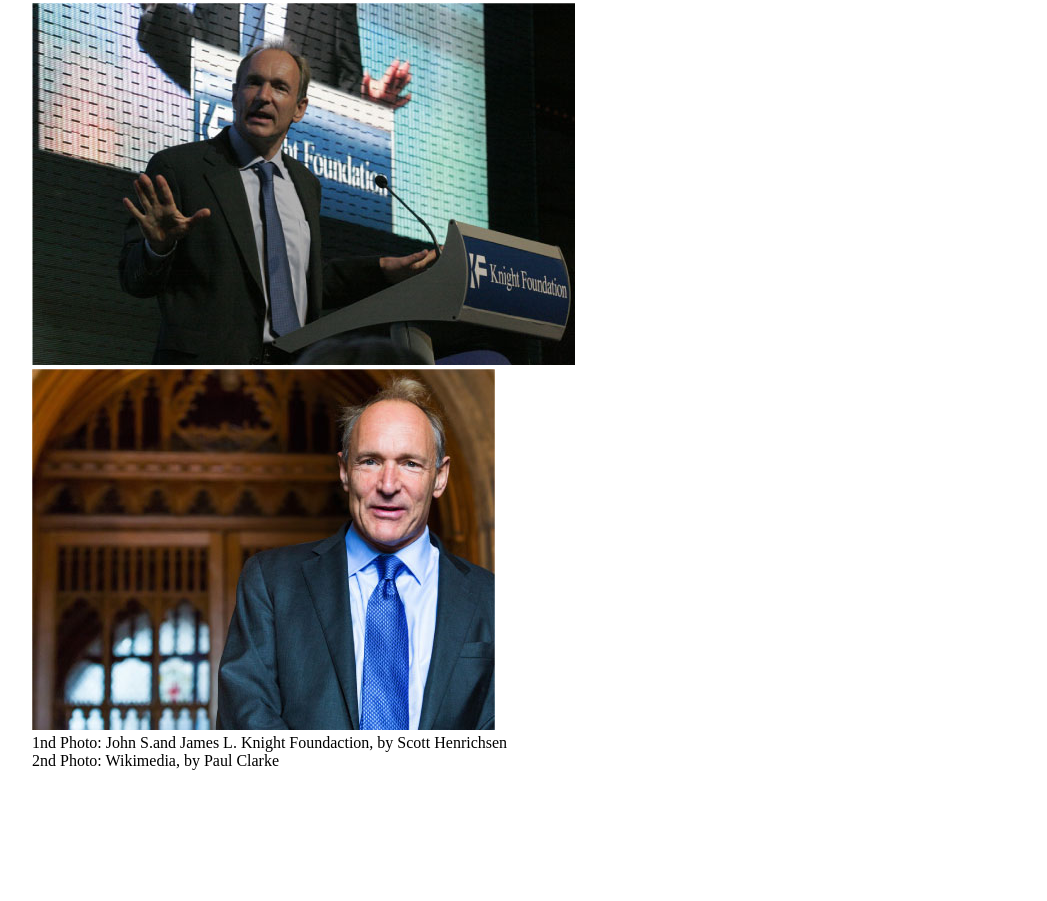
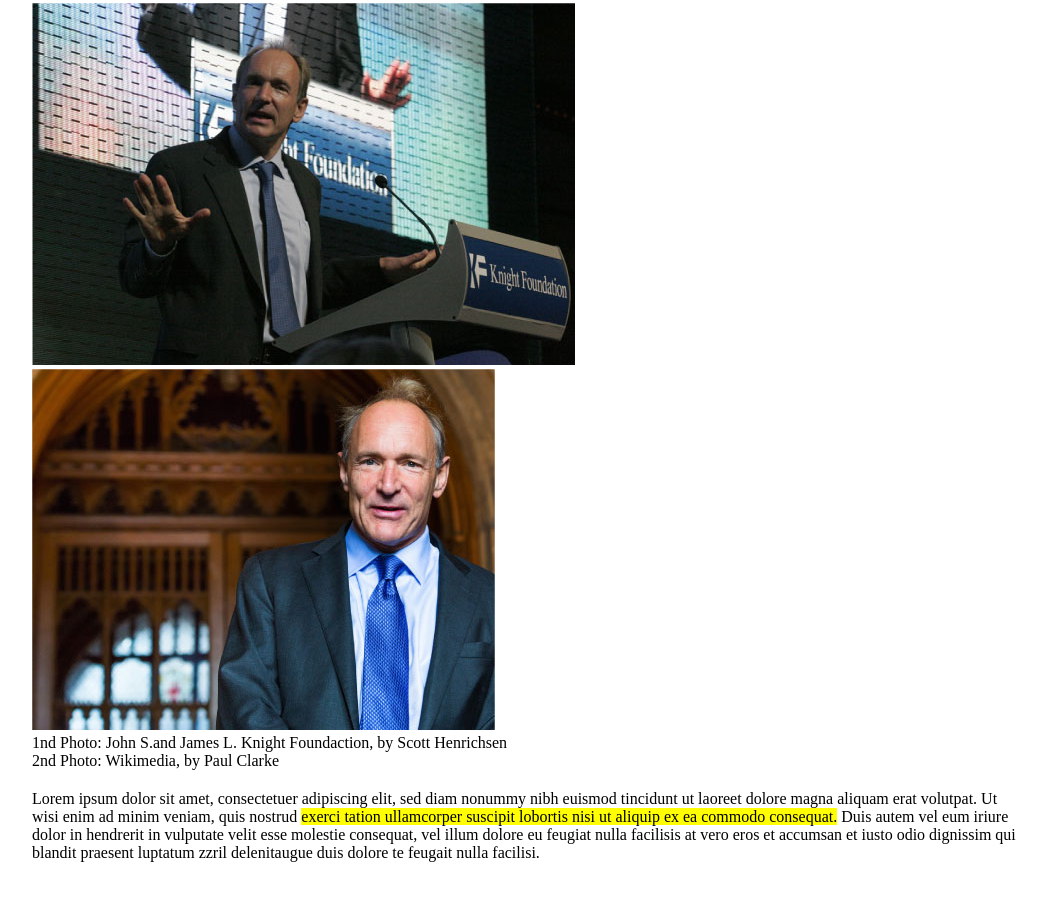
Before and after one commit to JuriPatacchiola/html-css-booleaner, a plain HTML site: page index.html in a window 1280 px wide. Shown: the part 409-1310 px from the top of the page, without its empty margins (58-1105 px from the left). Before the commit the page ends 1239 px from the top, so only its background shows below. Drawn offline with Linux system fonts and the light colour scheme.

Commit message:
add text lorem and css class yelloy and tex-center

```diff
--- a/assets/css/style.css
+++ b/assets/css/style.css
@@ -53,3 +53,15 @@ main {
     font-size: 12px;
     color: #808080;
 }
+
+.container-img{
+    margin-bottom: 20px;
+}
+
+.yelloy{
+    background-color: #FFFF00;
+}
+
+.tex-center{
+    justify-content: center;
+}
--- a/index.html
+++ b/index.html
@@ -8,16 +8,15 @@
 </head>
 <body>
 
-  <!-- HEADER -->
+
   <header class="site-header">
     <div class="container">
       <img src="./assets/img/logo.svg" alt="The Booleaner" class="logo">
     </div>
   </header>
 
-  <!-- MAIN -->
   <main>
-    <!-- ARTICOLO -->
+
     <div class="container-article">
         <div>
             <h1>Internet deve essere al servizio del "bene pubblico": il manifesto di Tim Berners-Lee</h1>
@@ -25,13 +24,24 @@
                 <p class="date"> il 10/10/2020</p>
         </div>
 
-
-      <img  src="./assets/img/tim-1.jpg" alt="Tim Berners-Lee" class="article-img1">
-      <img src="./assets/img/tim-2.jpg" alt="Tim Berners-Lee" class="article-img2">
-      <p >1nd Photo: John S.and James L. Knight Foundaction, by Scott Henrichsen</p>
-      <p >2nd Photo: Wikimedia, by Paul Clarke</p>
+        <div class="container-img">
+            <img  src="./assets/img/tim-1.jpg" alt="Tim Berners-Lee" class="article-img1">
+                <img src="./assets/img/tim-2.jpg" alt="Tim Berners-Lee" class="article-img2">
+                <p>1nd Photo: John S.and James L. Knight Foundaction, by Scott Henrichsen</p>
+                <p>2nd Photo: Wikimedia, by Paul Clarke</p>
+        </div>
 
 
+        <div class="container-text">
+            <p class="tex-center">
+                Lorem ipsum dolor sit amet, consectetuer adipiscing elit,
+                 sed diam nonummy nibh euismod tincidunt ut laoreet dolore magna aliquam erat volutpat.
+                  Ut wisi enim ad minim veniam, quis nostrud <span class="yelloy">exerci tation ullamcorper suscipit lobortis nisi ut aliquip
+                   ex ea commodo consequat.</span> Duis autem vel eum iriure dolor in hendrerit in vulputate velit esse molestie
+                    consequat, vel illum dolore eu feugiat nulla facilisis at vero eros et accumsan et iusto odio dignissim qui
+                     blandit praesent luptatum zzril delenitaugue duis dolore te feugait nulla facilisi.
+            </p>
+        </div>
 
      </main>
 
```
